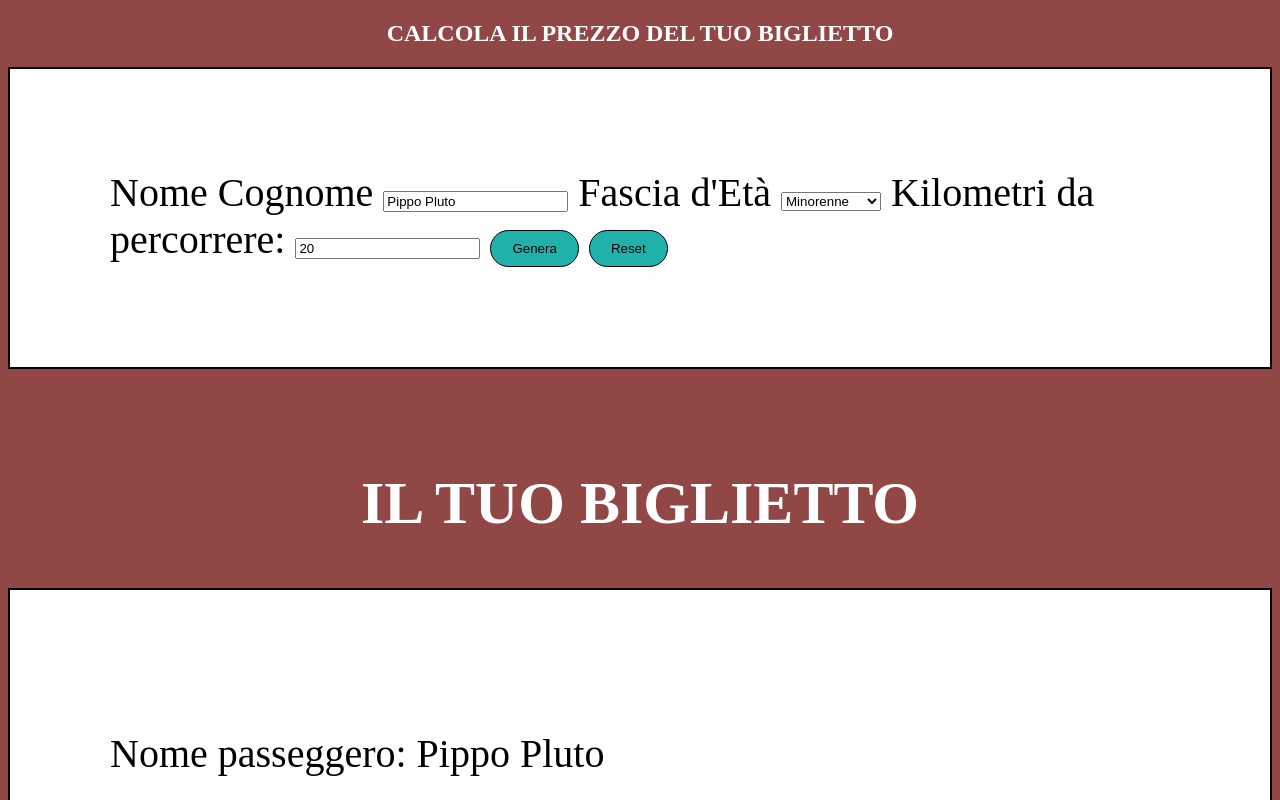
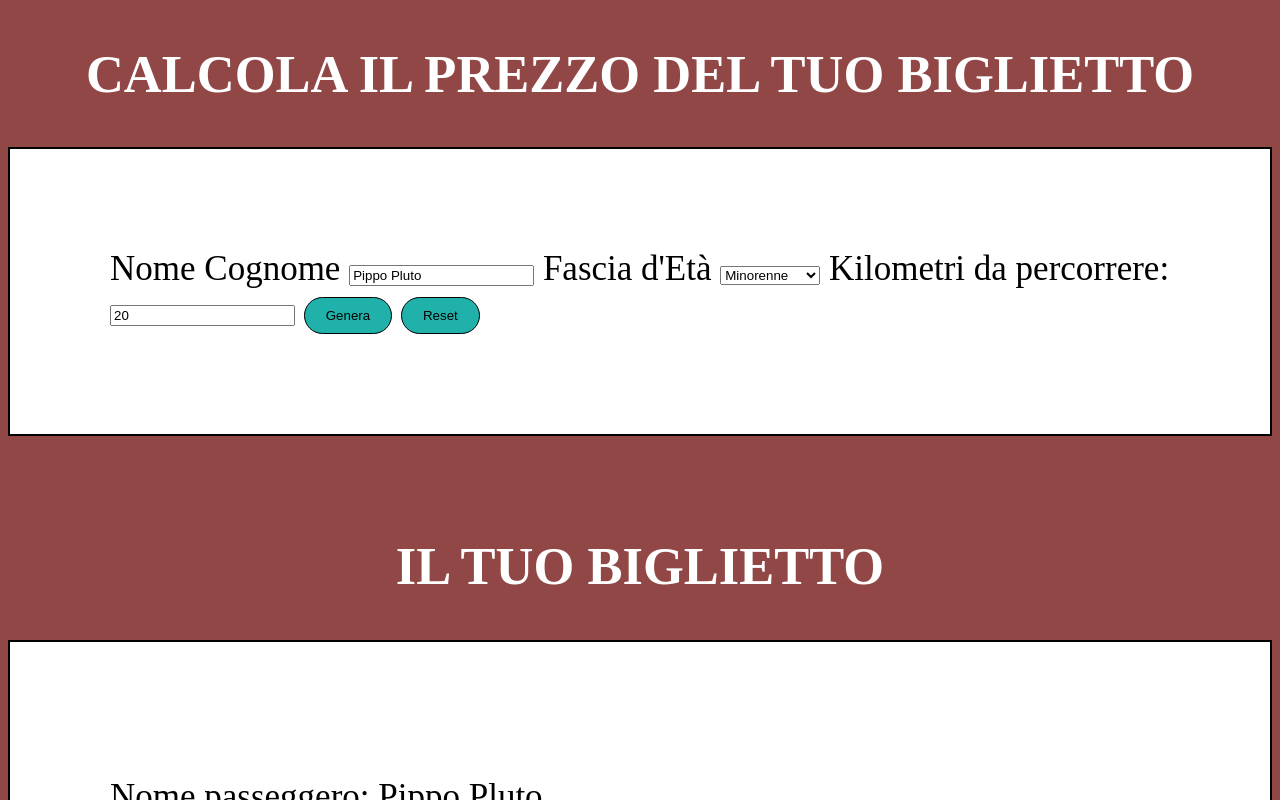
Before and after one commit to danielmegale/js-biglietto-treno-form, a plain HTML site: page index.html in a window 1280 px wide. Both pictures are taken after a click on the button "Genera". Shown: the top 800 px of the page. Drawn offline with Linux system fonts and the light colour scheme.

Commit message:
fixed cards

```diff
--- a/index.html
+++ b/index.html
@@ -9,6 +9,7 @@
 </head>
 <body>
     <section>
+        <div>
             <h1>CALCOLA IL PREZZO DEL TUO BIGLIETTO</h1>
             <div class="card">
                 <label for="user">Nome Cognome</label>
@@ -23,6 +24,8 @@
                 <input id="user-km" type="text" value="20">
                 <button id="button">Genera</button>
                 <button id="reset">Reset</button>
+            </div>
+
         </div>
         <div id="none" class="d-none">
             <h1>IL TUO BIGLIETTO</h1>
--- a/script.js
+++ b/script.js
@@ -17,7 +17,7 @@ Button.addEventListener('click', function(){
     //User Info
     const user = Name.value.trim();
     console.log(user);
-    userTicket.innerText ='Nome passeggero: ' + user;
+
 
     const userAge = Age.value.trim();
     console.log(userAge);
@@ -32,7 +32,7 @@ Button.addEventListener('click', function(){
     const randomCab=Math.random();
     const cabRandom =Math.floor(randomCab * (maxCab -minCab))+minCab;
     console.log(cabRandom)
-    cab.innerText='Carrozza: ' + cabRandom ;
+
 
     // Code CP
     const minCode=1000;
@@ -40,13 +40,13 @@ Button.addEventListener('click', function(){
     const randomCode=Math.random();
     const codeRandom = Math.floor(randomCode * (maxCode -minCode))+minCode;
     console.log(codeRandom)
-    code.innerText='Codice CP: ' + codeRandom
+
 
 
     //Validatore
     let coupon= 1;
     let newPrice;
-    if (isNaN(userKm)){
+    if (isNaN(userKm) || !isNaN(user)){
         alert('Valore non valido')
     }else if ((userAge<=0) || (userKm <=0)){
         alert('Valore negativo non valido');
@@ -55,7 +55,9 @@ Button.addEventListener('click', function(){
         console.log(ticketPrice);
         element.innerText ='Prezzo biglietto: '+ ticketPrice +'€';
         couponTicket.innerText='Offerta: ' + 'Biglietto standard';
-
+        userTicket.innerText ='Nome passeggero: ' + user;
+        cab.innerText='Carrozza: ' + cabRandom ;
+        code.innerText='Codice CP: ' + codeRandom
         if (userAge ==='minorenne'){
             coupon = 0.80;
             console.log(coupon);
--- a/style.css
+++ b/style.css
@@ -2,7 +2,7 @@ body{
     background-color: rgba(106, 2, 2, 0.724);
 }
 div{
-    font-size: 40px;
+    font-size: 35px;
     color: white;
 }
 .card{
```
Lines whose indentation alone changed are shown as unchanged.
